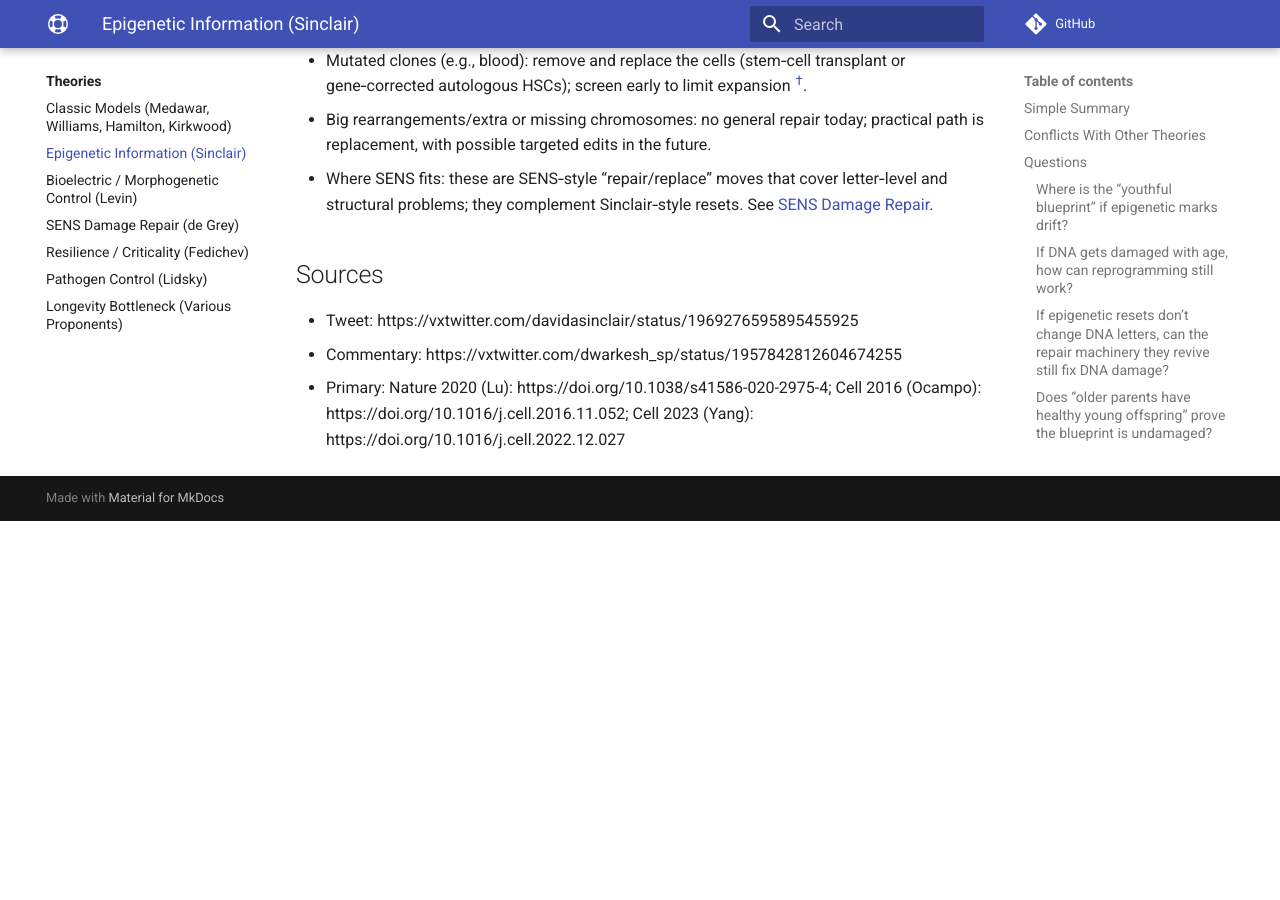
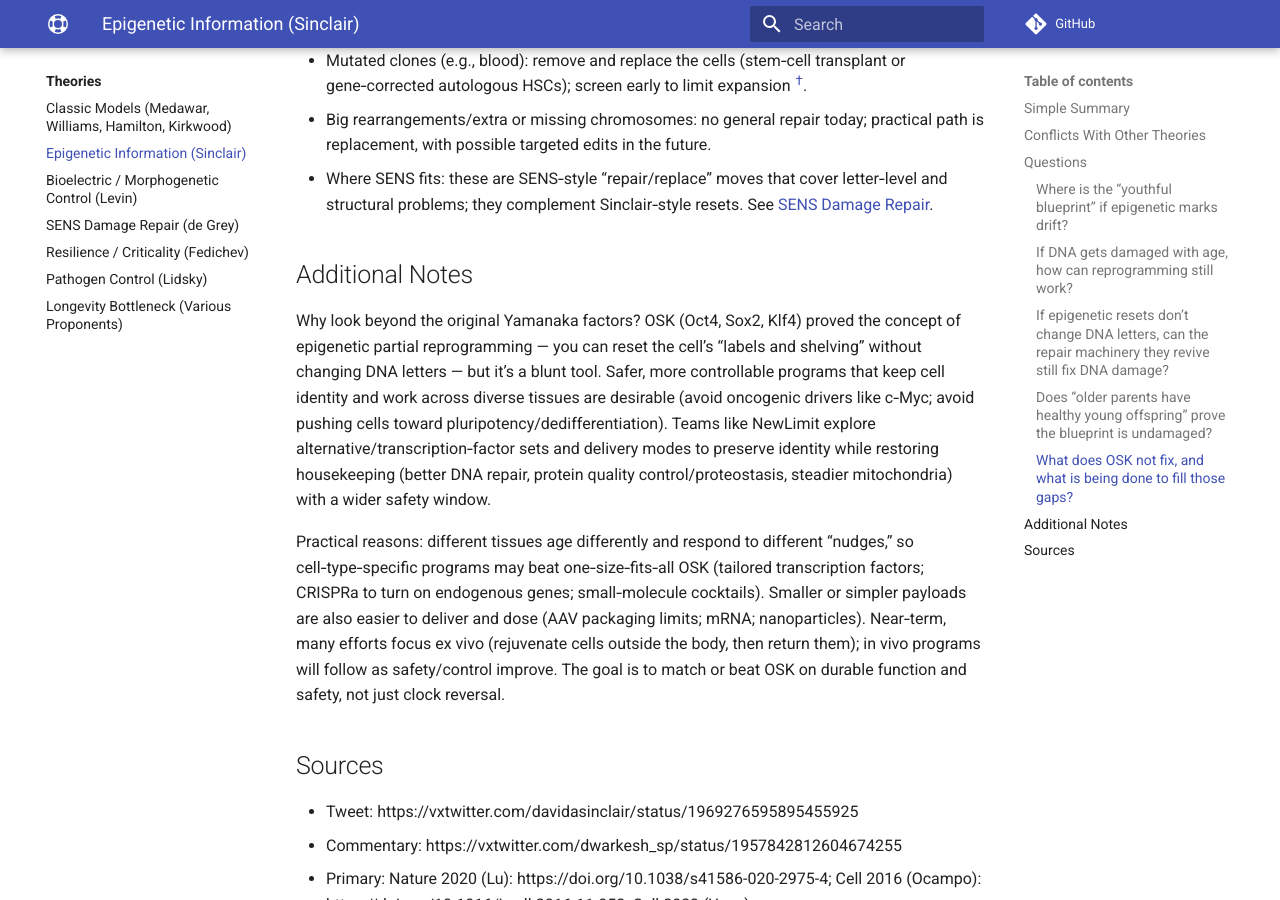
Before and after one commit to djgish485/project-lifespan, an MkDocs documentation site: the page built from docs/theories/epigenetic_information.md, in a window 1280 px wide and 900 px high, scrolled down 3560 px. Built offline with MkDocs 1.6.1 and Material for MkDocs 9.7.7, drawn with Linux system fonts in a browser that asks for light colours; comment, search, counter and statistics services are not loaded; before the commit the page ends 4081 px from its top, so only the background shows below that.

Commit message:
docs(theories): add Additional Notes on why explore beyond OSK and how (safety, specificity, delivery)

```diff
--- a/docs/theories/epigenetic_information.md
+++ b/docs/theories/epigenetic_information.md
@@ -106,6 +106,12 @@
 - Big rearrangements/extra or missing chromosomes: no general repair today; practical path is replacement, with possible targeted edits in the future.
 - Where SENS fits: these are SENS‑style “repair/replace” moves that cover letter‑level and structural problems; they complement Sinclair‑style resets. See <a href="sens_damage_repair.md">SENS Damage Repair</a>.
 
+## Additional Notes
+
+Why look beyond the original Yamanaka factors? OSK (Oct4, Sox2, Klf4) proved the concept of epigenetic partial reprogramming — you can reset the cell’s “labels and shelving” without changing DNA letters — but it’s a blunt tool. Safer, more controllable programs that keep cell identity and work across diverse tissues are desirable (avoid oncogenic drivers like c‑Myc; avoid pushing cells toward pluripotency/dedifferentiation). Teams like NewLimit explore alternative/transcription‑factor sets and delivery modes to preserve identity while restoring housekeeping (better DNA repair, protein quality control/proteostasis, steadier mitochondria) with a wider safety window.
+
+Practical reasons: different tissues age differently and respond to different “nudges,” so cell‑type‑specific programs may beat one‑size‑fits‑all OSK (tailored transcription factors; CRISPRa to turn on endogenous genes; small‑molecule cocktails). Smaller or simpler payloads are also easier to deliver and dose (AAV packaging limits; mRNA; nanoparticles). Near‑term, many efforts focus ex vivo (rejuvenate cells outside the body, then return them); in vivo programs will follow as safety/control improve. The goal is to match or beat OSK on durable function and safety, not just clock reversal.
+
 ## Sources
 
 - Tweet: https://vxtwitter.com/davidasinclair/status/1969276595895455925
```
Also changed, not shown: 15 other files.
